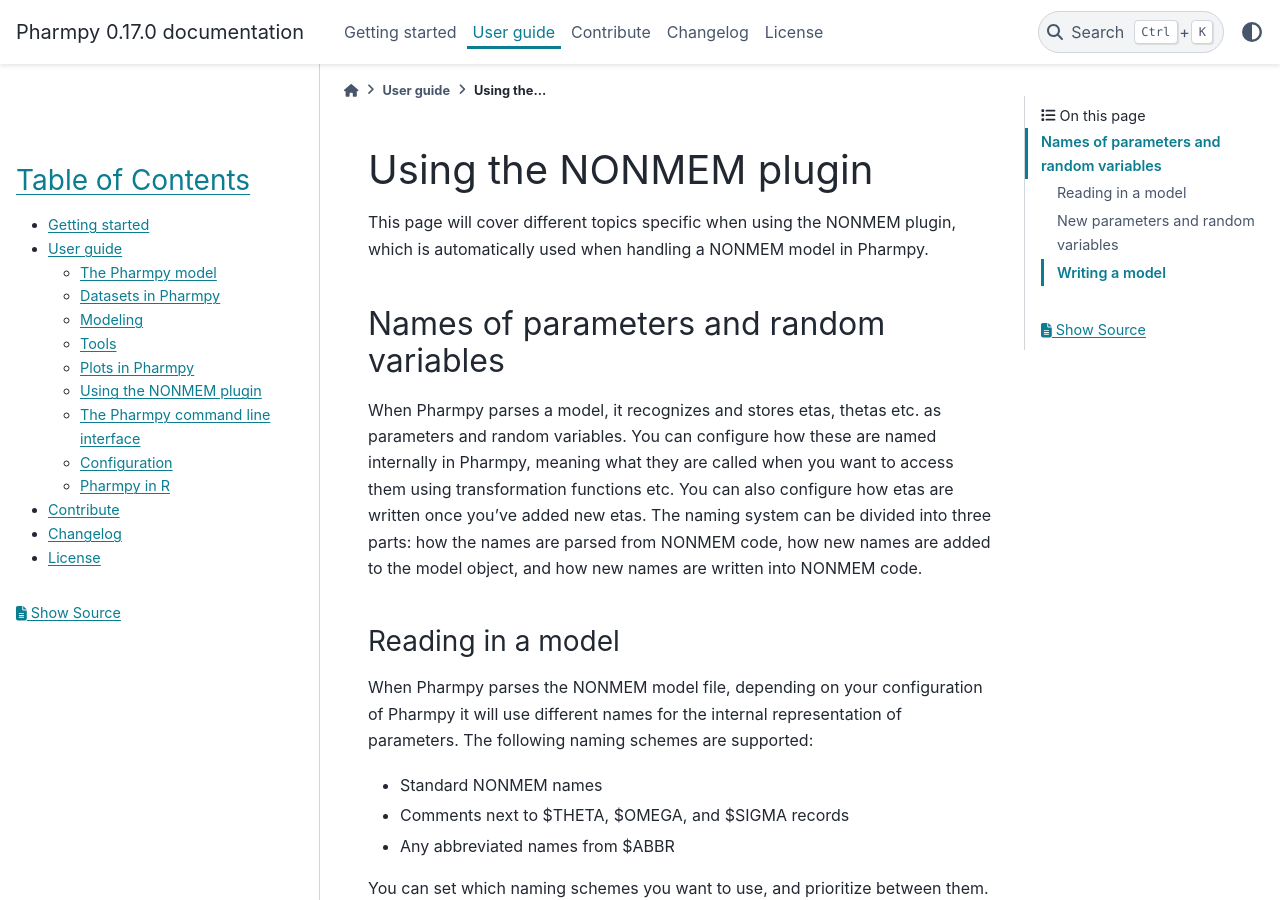
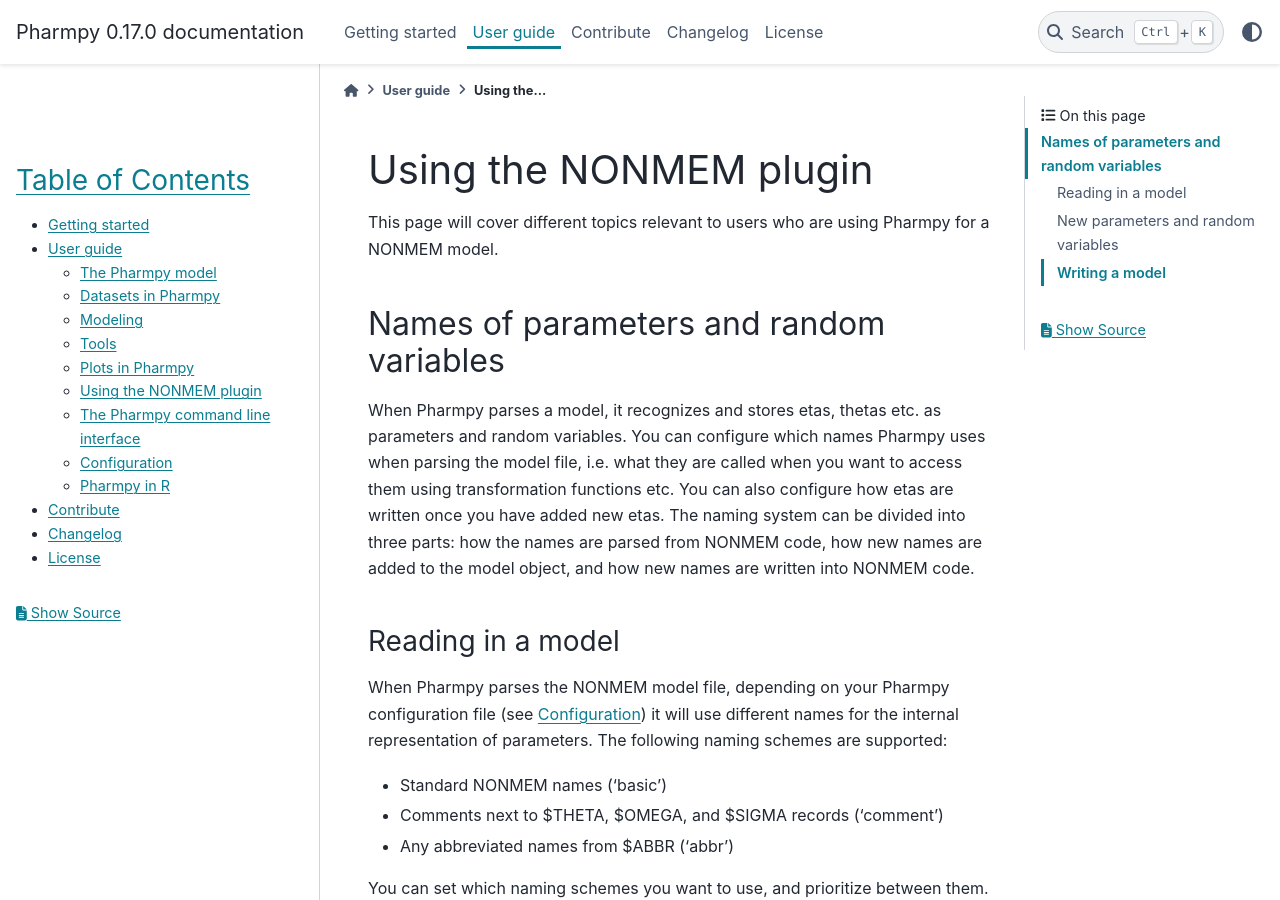
Before and after one commit to pharmpy/pharmpy, a Sphinx documentation site: the page built from docs/nonmem_plugin.rst, in a window 1280 px wide and 900 px high. Built offline with Sphinx 7.4.7 and the PyData theme 0.15.4, drawn with Linux system fonts in a browser that asks for light colours; pages that are not in the unit, such as notebooks, are missing from menus; some of the changed text lies outside the part shown.

Commit message:
Update documentation, add reference to Configuration

```diff
--- a/docs/configuration.rst
+++ b/docs/configuration.rst
@@ -1,3 +1,5 @@
+.. _config_page:
+
 =============
 Configuration
 =============
--- a/docs/nonmem_plugin.rst
+++ b/docs/nonmem_plugin.rst
@@ -1,26 +1,25 @@
 =======================
 Using the NONMEM plugin
 =======================
-This page will cover different topics specific when using the NONMEM plugin, which is automatically used when
-handling a NONMEM model in Pharmpy.
+This page will cover different topics relevant to users who are using Pharmpy for a NONMEM model.
 
 ----------------------------------------
 Names of parameters and random variables
 ----------------------------------------
 When Pharmpy parses a model, it recognizes and stores etas, thetas etc. as parameters and random variables. You can
-configure how these are named internally in Pharmpy, meaning what they are called when you want to access them using
-transformation functions etc. You can also configure how etas are written once you've added new etas. The naming system
-can be divided into three parts: how the names are parsed from NONMEM code, how new names are added to the model object,
-and how new names are written into NONMEM code.
+configure which names Pharmpy uses when parsing the model file, i.e. what they are called when you want to access them
+using transformation functions etc. You can also configure how etas are written once you have added new etas. The
+naming system can be divided into three parts: how the names are parsed from NONMEM code, how new names are added to
+the model object, and how new names are written into NONMEM code.
 
 Reading in a model
 ------------------
-When Pharmpy parses the NONMEM model file, depending on your configuration of Pharmpy it will use different names for
-the internal representation of parameters. The following naming schemes are supported:
+When Pharmpy parses the NONMEM model file, depending on your Pharmpy configuration file (see :ref:`config_page`)
+it will use different names for the internal representation of parameters. The following naming schemes are supported:
 
-* Standard NONMEM names
-* Comments next to $THETA, $OMEGA, and $SIGMA records
-* Any abbreviated names from $ABBR
+* Standard NONMEM names ('basic')
+* Comments next to $THETA, $OMEGA, and $SIGMA records ('comment')
+* Any abbreviated names from $ABBR ('abbr')
 
 You can set which naming schemes you want to use, and prioritize between them. For each parameter and random variable,
 Pharmpy will check which names are available and choose the one that is highest in priority. For example, assume you
```
Also changed, not shown: other parts of docs/nonmem_plugin.rst (+4 -5 lines).
